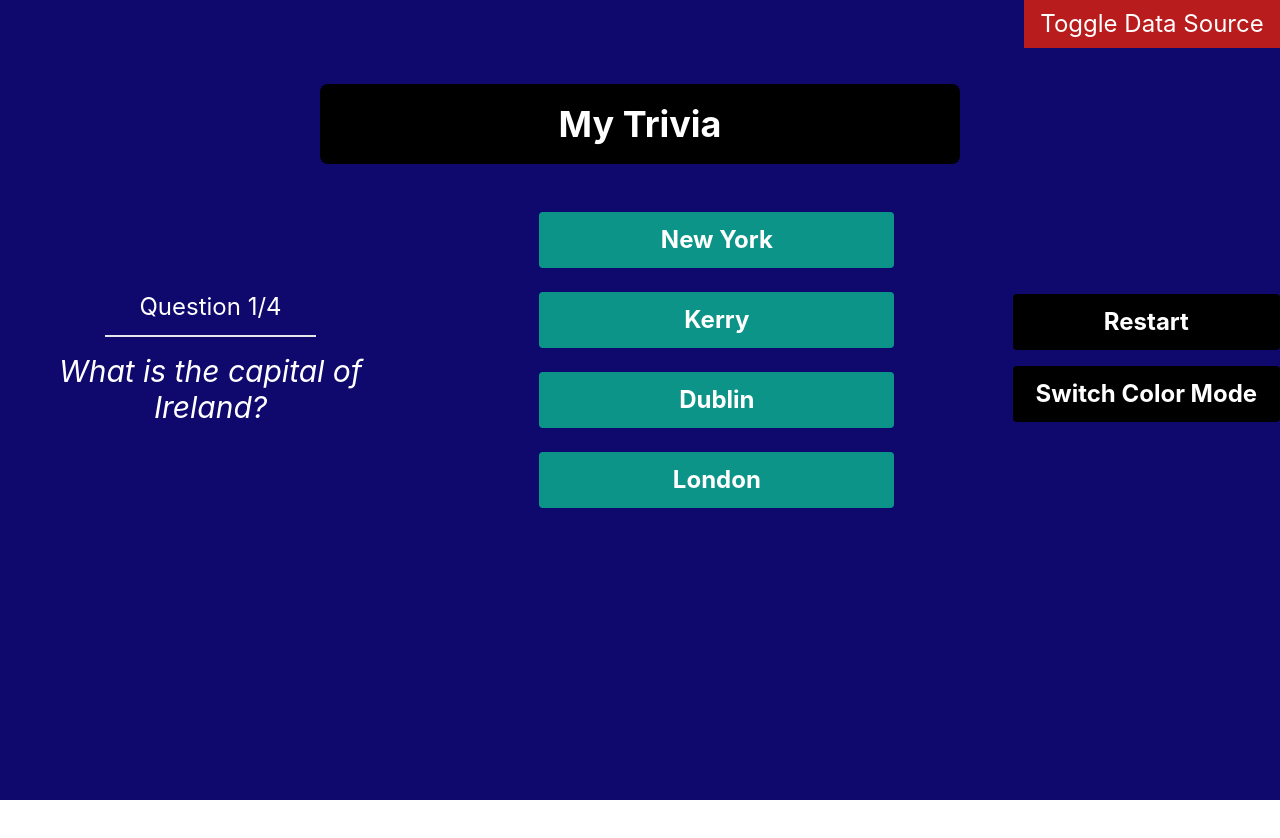
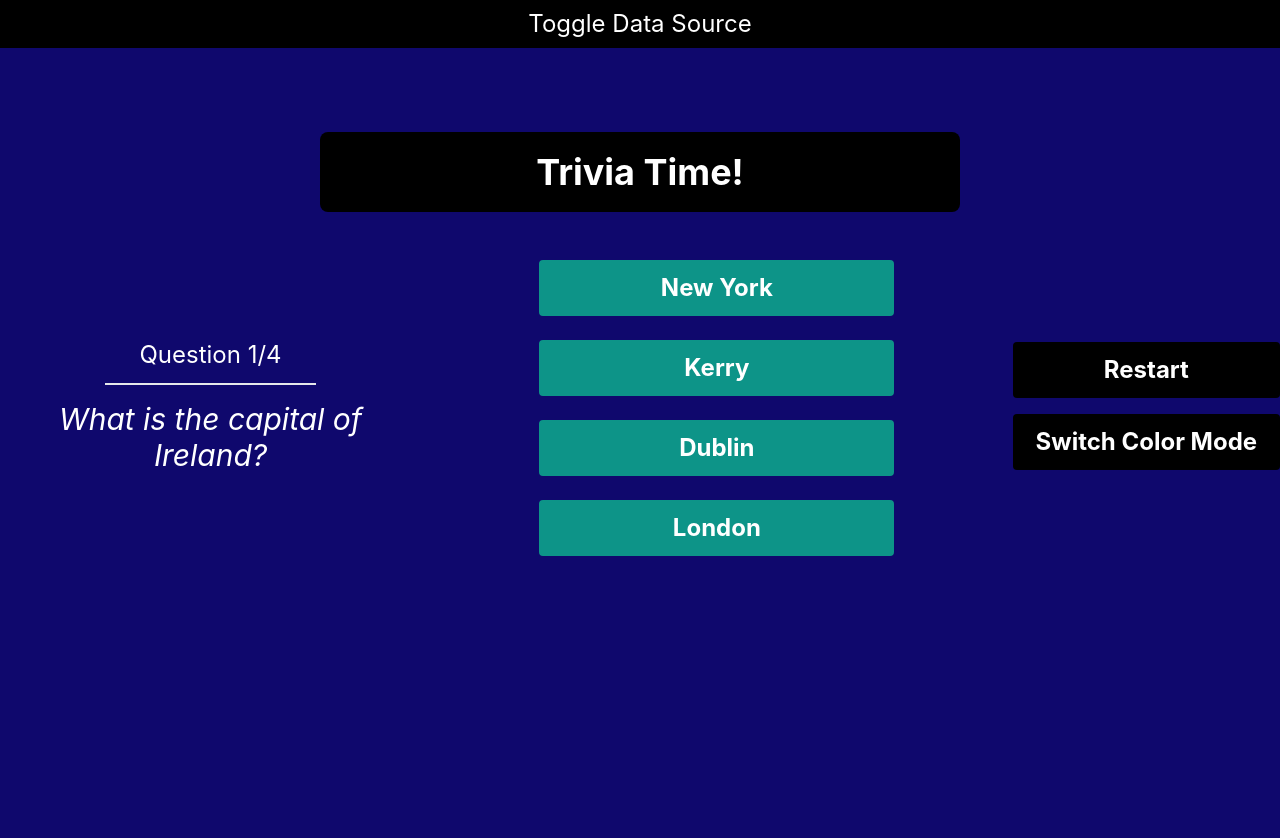
Before and after one commit to jedwards4044/trivia, a React (Create React App) app: page / in a window 1280 px wide. Shown: the top 838 px of the page. Before the commit the page ends 800 px from the top, so only its background shows below. Built offline with nearby package versions, Linux system fonts and the light colour scheme; no server answers; a web font is replaced by a local one.

Commit message:
Commit before pushing to github for first time

```diff
--- a/src/App.tsx
+++ b/src/App.tsx
@@ -137,7 +137,7 @@ function App() {
 
     return (
         <div className={styles.App}>
-            <button onClick={toggleDataSource} className={`${styles.App_btn} text-2xl text-white fixed top-0 right-0 w-1/5 bg-red-700 p-2 hover:bg-black`}>
+            <button onClick={toggleDataSource} className={`text-2xl relative text-white w-full bg-red-700 p-2 hover:bg-black`}>
                 Toggle Data Source
             </button>
             <Quiz questions={questions} />
--- a/src/Quiz.tsx
+++ b/src/Quiz.tsx
@@ -95,7 +95,7 @@ function Quiz(props: QuizProps) {
             text-4xl text-white font-bold p-5 bg-black w-1/2 m-auto my-9 rounded-lg`}
                 //style={newStyles}
             >
-                {props.title || 'My Trivia'}
+                {props.title || 'Trivia Time!'}
             </div>
             <div className="md:flex justify-center items-center">
                 {questionNum >= questions.length ? (
```
